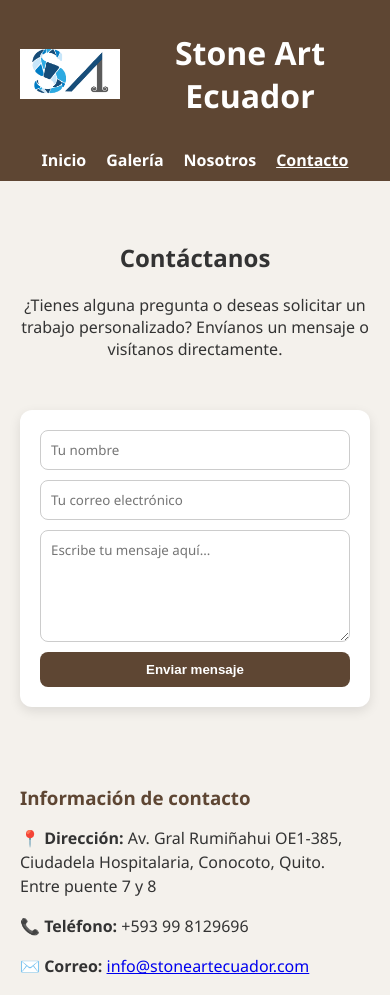
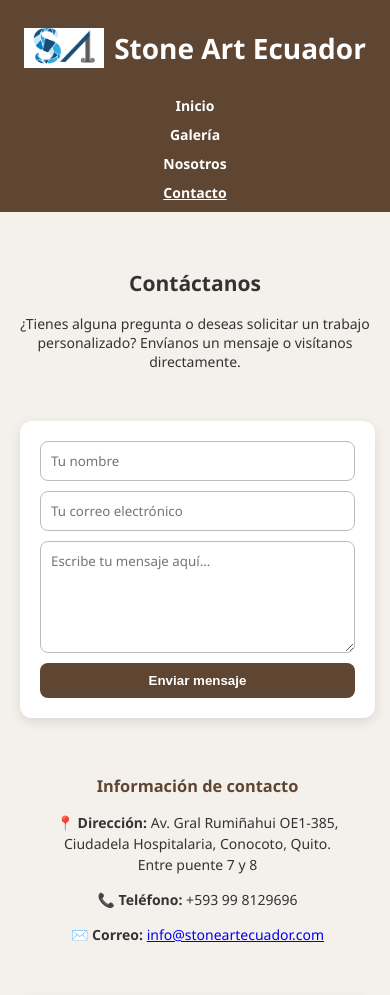
Before and after one commit to deldiego9/stone_art_ecuador, a Flask app: page /contacto in a window 390 px wide. Shown: the top 995 px of the page. Run offline with Flask 3, Linux system fonts and the light colour scheme.

Commit message:
Diseño adaptado a móviles (responsive mejorado)

```diff
--- a/static/css/style.css
+++ b/static/css/style.css
@@ -14,8 +14,8 @@ header {
     color: white;
     padding: 10px 20px;
     display: flex;
-    flex-direction: column; /* columna para centrar logo y menú */
-    align-items: center;    /* centra horizontalmente */
+    flex-direction: column;
+    align-items: center;
 }
 
 header .header-logo {
@@ -31,15 +31,17 @@ header .header-logo img {
 /* -------------------- Menú centrado -------------------- */
 header nav {
     display: flex;
-    justify-content: center; /* centra horizontalmente los enlaces */
-    gap: 20px;               /* espacio entre enlaces */
+    justify-content: center;
+    gap: 20px;
     margin-top: 10px;
+    flex-wrap: wrap;
 }
 
 header nav a {
     color: white;
     text-decoration: none;
     font-weight: bold;
+    transition: 0.3s;
 }
 
 header nav a:hover,
@@ -165,6 +167,7 @@ footer {
 .form-contacto button:hover {
     background-color: #7a5c45;
 }
+
 /* -------------------- Contacto -------------------- */
 .contacto {
     padding: 40px 20px;
@@ -191,35 +194,6 @@ footer {
     flex-direction: column;
 }
 
-.form-contacto input,
-.form-contacto textarea {
-    margin-bottom: 10px;
-    padding: 10px;
-    border: 1px solid #ccc;
-    border-radius: 8px;
-    font-family: 'Segoe UI', sans-serif;
-}
-
-.form-contacto button {
-    background-color: #5e4633;
-    color: white;
-    padding: 10px;
-    border: none;
-    border-radius: 8px;
-    cursor: pointer;
-    font-weight: bold;
-}
-
-.form-contacto button:hover {
-    background-color: #7a5c45;
-}
-
-.mensaje-enviado {
-    color: green;
-    font-weight: bold;
-    margin-top: 10px;
-}
-
 .info-contacto {
     text-align: left;
     max-width: 350px;
@@ -241,7 +215,7 @@ footer {
     overflow: hidden;
     box-shadow: 0 4px 10px rgba(0,0,0,0.1);
 }
-/* -------------------- Alerta de envío exitoso -------------------- */
+
 /* -------------------- Alerta de envío exitoso -------------------- */
 .alerta-exito {
     background-color: #d4edda;
@@ -253,22 +227,16 @@ footer {
     margin: 20px auto;
     font-weight: bold;
     box-shadow: 0 4px 10px rgba(0, 0, 0, 0.1);
-    opacity: 1; /* inicial */
-    transition: opacity 0.8s ease; /* transición suave para desvanecer */
+    opacity: 1;
+    transition: opacity 0.8s ease;
 }
 
 @keyframes aparecer {
-    from {
-        opacity: 0;
-        transform: translateY(-10px);
-    }
-    to {
-        opacity: 1;
-        transform: translateY(0);
-    }
+    from { opacity: 0; transform: translateY(-10px); }
+    to { opacity: 1; transform: translateY(0); }
 }
 
-/* -------------------- Responsive -------------------- */
+/* -------------------- Responsive mejorado -------------------- */
 @media (max-width: 992px) {
     .galeria {
         grid-template-columns: repeat(auto-fill, minmax(180px, 1fr));
@@ -277,16 +245,66 @@ footer {
 }
 
 @media (max-width: 768px) {
+    header nav {
+        flex-direction: column;
+        gap: 10px;
+    }
+
+    header .header-logo img {
+        height: 40px;
+    }
+
     .galeria {
         grid-template-columns: repeat(auto-fill, minmax(140px, 1fr));
         gap: 10px;
     }
 
     .obra img {
+        height: 140px;
+    }
+
+    .obra p {
+        font-size: 13px;
+    }
+
+    section {
+        padding: 25px 10px;
+    }
+
+    .contacto-contenedor {
+        flex-direction: column;
+        align-items: center;
+        gap: 20px;
+    }
+
+    .info-contacto {
+        text-align: center;
+    }
+
+    .alerta-exito {
+        width: 90%;
+    }
+
+    .mapa iframe {
+        width: 100%;
+        height: 250px;
+    }
+}
+
+@media (max-width: 480px) {
+    body {
+        font-size: 14px;
+    }
+
+    header nav a {
+        font-size: 14px;
+    }
+
+    .obra img {
         height: 120px;
     }
 
-    .obra p {
-        font-size: 12px;
+    .form-contacto {
+        width: 90%;
     }
 }
```
